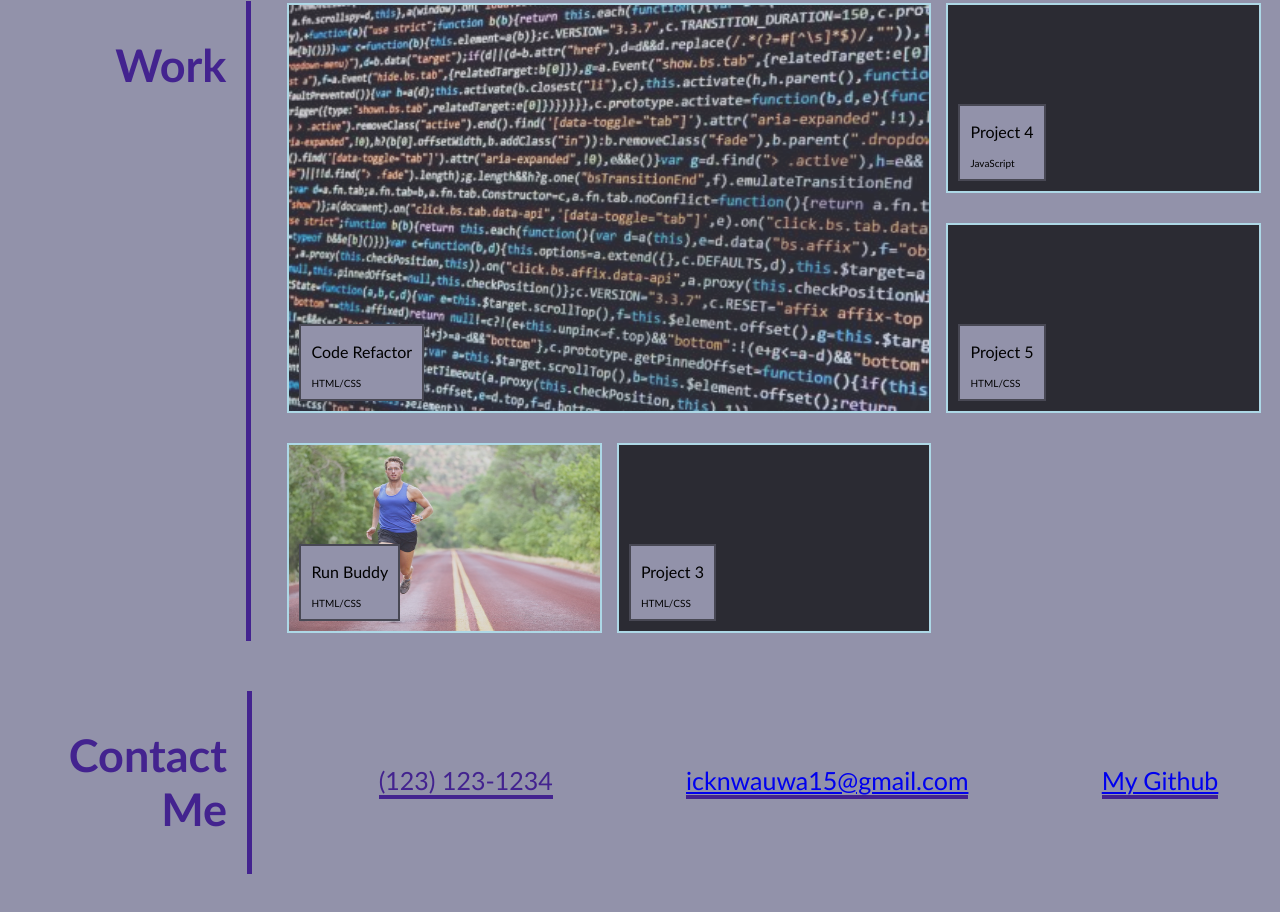
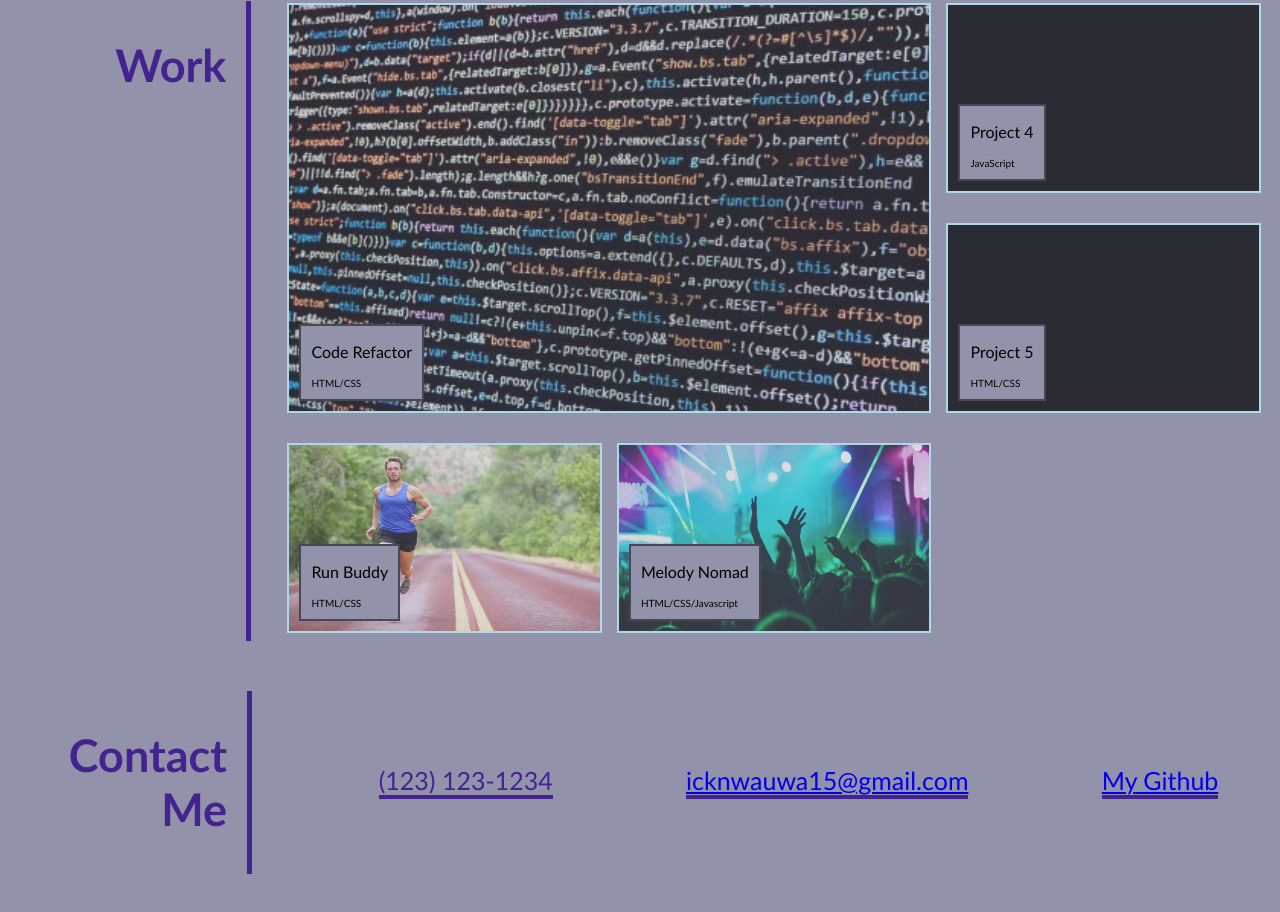
Before and after one commit to icknwauwa/Homework-2, a plain HTML site: page index.html in a window 1280 px wide. Shown: the part 1323-2235 px from the top of the page. Drawn offline with Linux system fonts and the light colour scheme.

Commit message:
updated the website with the latest group project

```diff
--- a/index.html
+++ b/index.html
@@ -84,10 +84,11 @@
                 </div>
             </a>
             <div class="work-grid-item box3">
-                <a href="" target="_blank"><img src="./assets/images/black screen.png"></a>
+                <a href="https://kelbach.github.io/melody-nomad/" target="_blank">
+                    <img src="./assets/images/rave.jpg" alt="melody-nomad"></a>
                 <div class="project-name">
-                    <p class="project-title">Project 3</p>
-                    <p class="project-type">HTML/CSS</p>
+                    <p class="project-title">Melody Nomad</p>
+                    <p class="project-type">HTML/CSS/Javascript</p>
                 </div>
             </div>
             <div class="work-grid-item box4">
```
Also changed, not shown: assets/images/rave.jpg (added).
